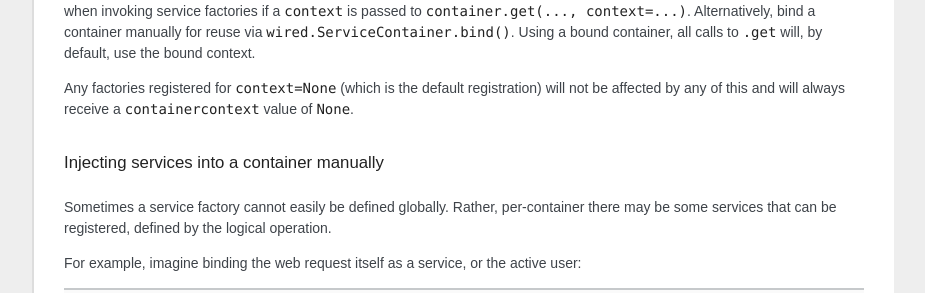
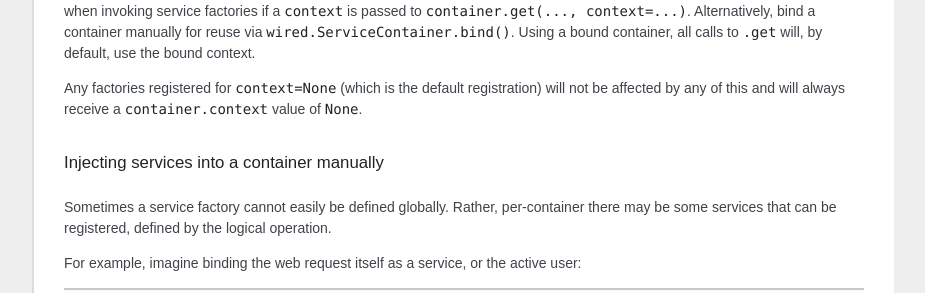
Before and after one commit to mmerickel/wired, a Sphinx documentation site: the page built from docs/index.rst, in a window 1280 px wide and 900 px high, scrolled down 2627 px. Shown: the part 159-452 px from the top of the window, without its empty margins (198-1123 px from the left). Built offline with Sphinx 7.4.7, drawn with Linux system fonts in a browser that asks for light colours; some web fonts are replaced.

Commit message:
fix typo

```diff
--- a/docs/index.rst
+++ b/docs/index.rst
@@ -135,7 +135,7 @@ Binding to a context
 
 Container objects are thin wrappers around a service cache and it's possible to create more than one at a time, each bound to a different context in order to simplify calls to :meth:`wired.ServiceContainer.get`. Bound containers are created automatically when invoking service factories if a ``context`` is passed to ``container.get(..., context=...)``. Alternatively, bind a container manually for reuse via :meth:`wired.ServiceContainer.bind`. Using a bound container, all calls to ``.get`` will, by default, use the bound context.
 
-Any factories registered for ``context=None`` (which is the default registration) will not be affected by any of this and will always receive a ``containercontext`` value of ``None``.
+Any factories registered for ``context=None`` (which is the default registration) will not be affected by any of this and will always receive a ``container.context`` value of ``None``.
 
 Injecting services into a container manually
 ~~~~~~~~~~~~~~~~~~~~~~~~~~~~~~~~~~~~~~~~~~~~
```
